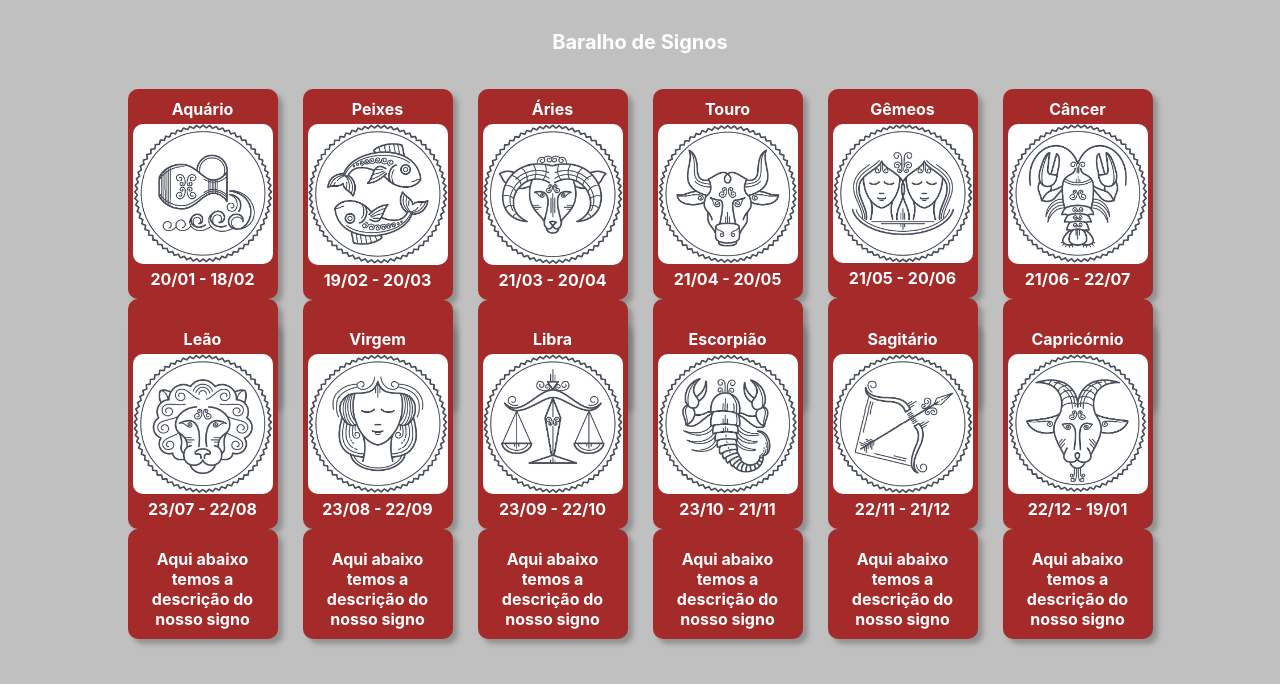
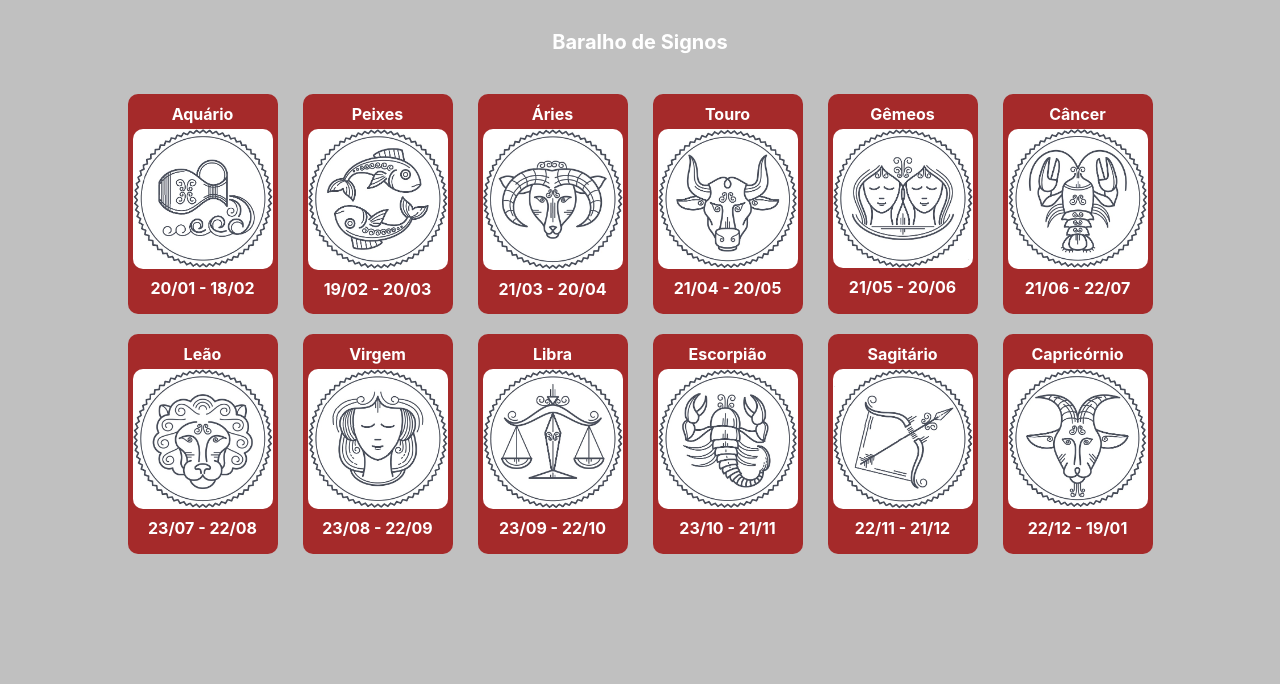
Before and after one commit to tarikochuery/baralho-signo, a React (Create React App) app: page / in a window 1280 px wide. Shown: the top 684 px of the page. Built offline with nearby package versions, Linux system fonts and the light colour scheme.

Commit message:
feature descrição release

```diff
--- a/src/componentes/Card_signo/index.js
+++ b/src/componentes/Card_signo/index.js
@@ -3,14 +3,16 @@ import './style.css';
 
 const Card_signo = (props) => (
     <div className='card-container'>
+        <div className='flipper'>
             <div className='card-container-front'>
                 <p>{props.nome}</p>
                 <img alt={props.nome} src={props.imagem} />
                 <p className='data'>{props.dataInicio} - {props.dataFim}</p>
             </div>
             <div className='card-container-back'>
-            <p>{props.name}</p>
+                <p>{props.nome}</p>
                 <p>Aqui abaixo temos a descrição do nosso signo</p>
+            </div>
         </div>
     </div>
 )
--- a/src/componentes/Card_signo/style.css
+++ b/src/componentes/Card_signo/style.css
@@ -1,41 +1,43 @@
-.card-container-front {
-    display: flex;
-    flex-flow: column nowrap;
-    text-align: center;
-    background-color: brown;
-    padding: 5px;
-    border-radius: 10px;
-    box-shadow: 5px 5px 5px rgba(100, 100, 100, 0.5);
-    transition: transform 0.8s;
+.card-container{
+    perspective: 1000px;
+    margin: 10px 5px;
+}
+
+.card-container:hover .flipper{
+    transform: rotateY(180deg);
+}
+
+.card-container, .card-container-front, .card-container-back{
+    width: 150px;
+    height: 220px;
+}
+
+.flipper{
+    transition: 0.6s;
+    transform-style: preserve-3d;
     position: relative;
+}
+
+.card-container-front, .card-container-back{
     backface-visibility: hidden;
+    position: absolute;
     top: 0;
     left: 0;
 }
 
-.card-container-back{
-    display: flex;
-    flex-flow: column nowrap;
-    text-align: center;
+.card-container-front, .card-container-back{
     background-color: brown;
+    border-radius: 10px;
     padding: 5px;
-    border-radius: 10px;
-    box-shadow: 5px 5px 5px rgba(100, 100, 100, 0.5);
-    position: relative;
-    backface-visibility: hidden;
-    top: -150;
-    left: 0;
 }
 
-.card-container{
-    margin: 5px 10px;
-    width: 100%;
-    max-width: 150px;
-    height: 100%;
-    max-height: 220px;
+.card-container-front{
+    z-index: 2;
+    transform: rotateY(0deg);
+    text-align: center;
 }
 
-.card-container:hover .card-container-front{
+.card-container-back{
     transform: rotateY(180deg);
 }
 
```
Lines whose indentation alone changed are shown as unchanged.
